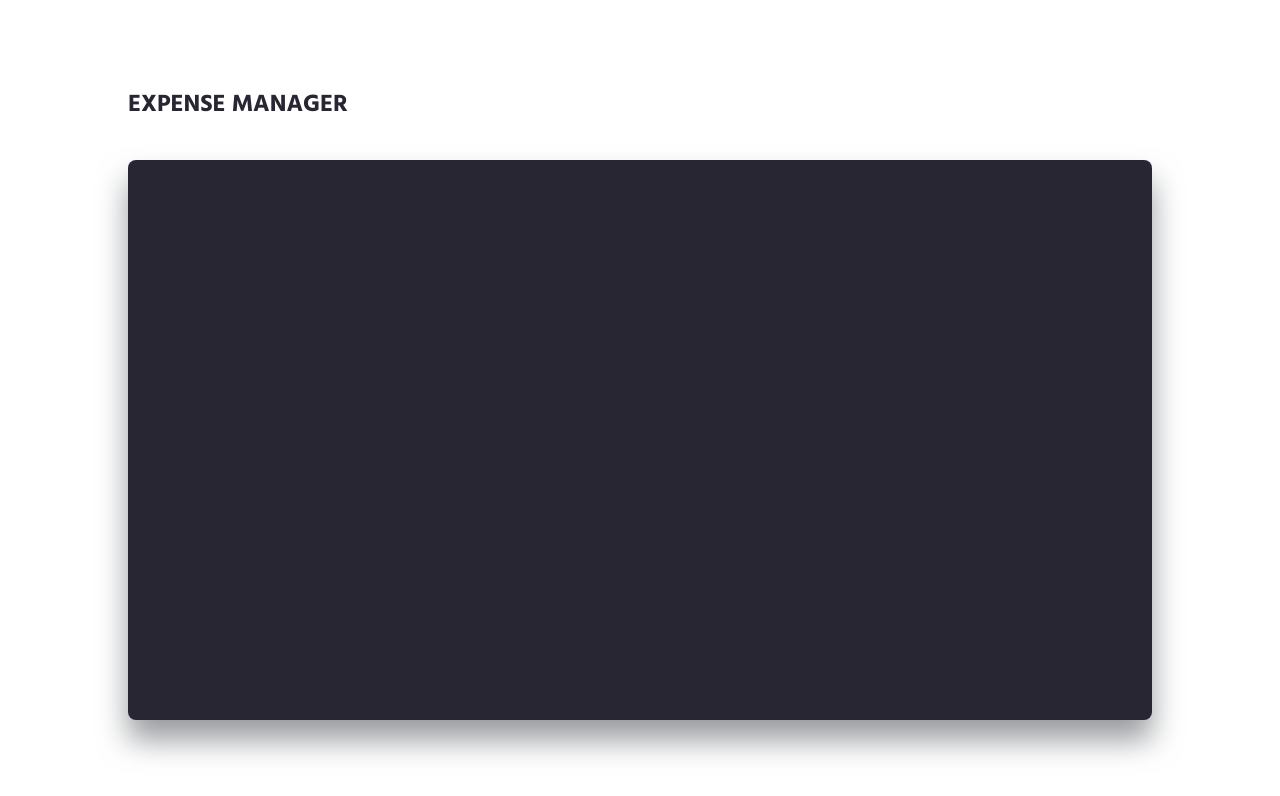
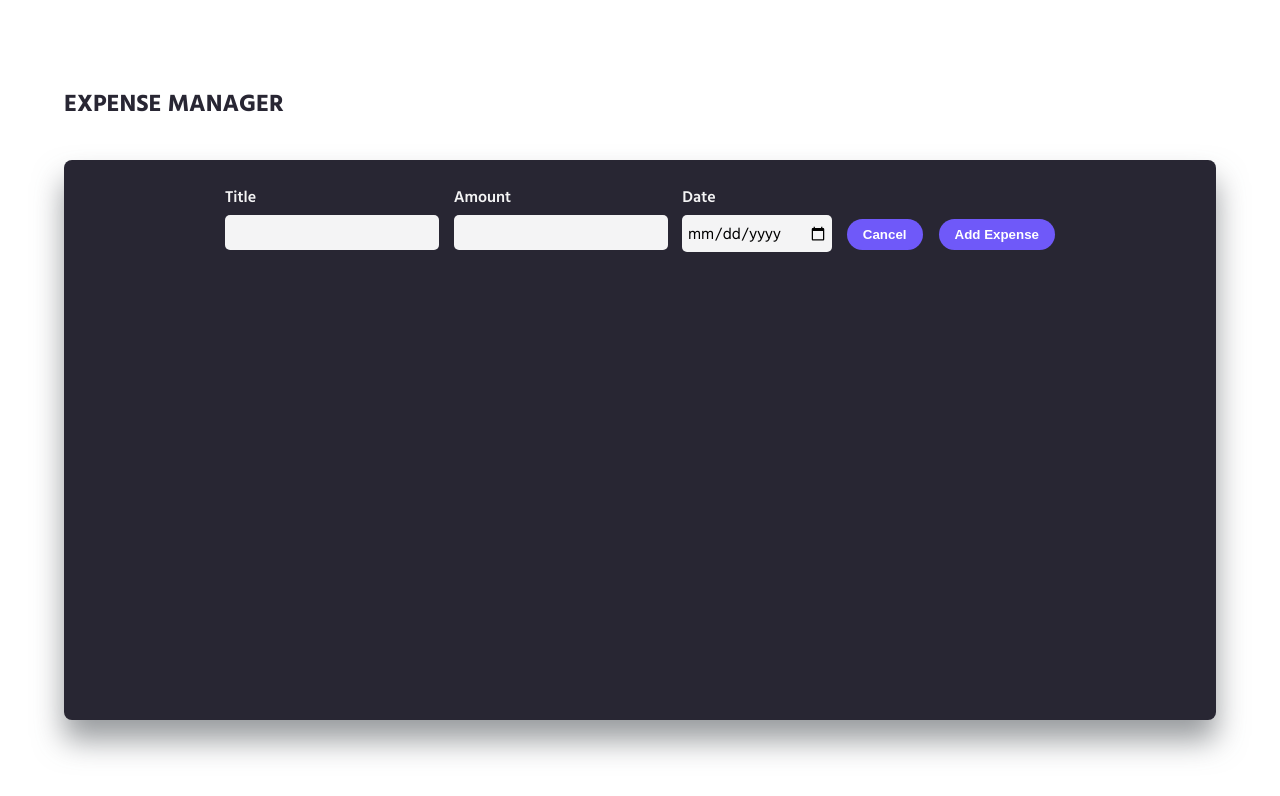
Before and after one commit to JWD-activity/Expense_manager, a React (Create React App) app: page / in a window 1280 px wide. Shown: the top 796 px of the page. Built offline with nearby package versions, Linux system fonts and the light colour scheme; the HTML template or start-up script is replaced by a standard one.

Commit message:
add form style

```diff
--- a/public/index.html
+++ b/public/index.html
@@ -31,7 +31,7 @@
       href="https://fonts.googleapis.com/css2?family=Hind+Siliguri:wght@400;600;700&display=swap"
       rel="stylesheet"
     />
-    <title>React App</title>
+    <title>Expense Manager App</title>
   </head>
   <body>
     <noscript>You need to enable JavaScript to run this app.</noscript>
--- a/src/App.css
+++ b/src/App.css
@@ -9,7 +9,7 @@
 .heading {
   position: absolute;
   top: 8%;
-  left: 10%;
+  left: 5%;
   text-transform: uppercase;
   top: 8%;
   color: #282633;
--- a/src/App.js
+++ b/src/App.js
@@ -1,12 +1,17 @@
 import './App.css';
+
+import React from 'react';
+import ExpenseForm from './Components/Expense/ExpenseForm';
 import Card from './UI/Card';
-import React from 'react';
 
 function App() {
   return (
     <main>
       <h2 className='heading'>Expense Manager</h2>
-      <Card />
+
+      <Card>
+        <ExpenseForm />
+      </Card>
     </main>
   );
 }
--- a/src/Components/Expense/ExpenseForm.css
+++ b/src/Components/Expense/ExpenseForm.css
@@ -0,0 +1,76 @@
+.container {
+  width: 100%;
+}
+.new-expense__controls {
+  display: flex;
+  flex-wrap: wrap;
+  padding: 1.5rem 0;
+  gap: 1.5rem;
+  justify-content: center;
+}
+
+.new-expense__control {
+  margin-bottom: 0.5rem;
+}
+
+.new-expense__control label {
+  font-weight: 600;
+  margin-bottom: 0.3rem;
+  display: block;
+  color: #f4f4f5;
+}
+
+.new-expense__control input {
+  background-color: #f4f4f5;
+  border-radius: 5px;
+  font: inherit;
+  padding: 0.3rem;
+  border: none;
+  width: 100%;
+}
+.new-expense__actions {
+  display: flex;
+  justify-content: center;
+  gap: 1rem;
+  align-items: center;
+}
+
+.new-expense__actions button {
+  padding: 0.5rem 1rem;
+  font-weight: 600;
+  border: none;
+  border-radius: 50px;
+  background-color: #6f59f9;
+  cursor: pointer;
+  color: #fff;
+  margin-top: 1.5rem;
+}
+
+.new-expense__actions button:hover {
+  background-color: #4e33fc;
+}
+
+@media only screen and (max-width: 660px) {
+  .new-expense__controls {
+    display: block;
+    width: 80vw;
+  }
+
+  .new-expense__control input {
+    width: 97%;
+  }
+}
+
+@media only screen and (max-width: 768px) {
+  .new-expense__controls {
+    width: 90vw;
+    margin: 0 auto;
+  }
+}
+
+@media only screen and (max-width: 990px) {
+  .new-expense__controls {
+    width: 85vw;
+    margin: 0 auto;
+  }
+}
--- a/src/Components/Expense/ExpenseForm.js
+++ b/src/Components/Expense/ExpenseForm.js
@@ -1,10 +1,31 @@
 import React from 'react';
 import './ExpenseForm.css';
-
 function ExpenseForm() {
   return (
-    <div>
-      <form></form>
+    <div className='container'>
+      <form className='form'>
+        <div className='new-expense__controls'>
+          <div className='new-expense__control'>
+            <label>Title</label>
+            <input type='text' />
+          </div>
+
+          <div className='new-expense__control'>
+            <label>Amount</label>
+            <input type='number' />
+          </div>
+
+          <div className='new-expense__control'>
+            <label>Date</label>
+            <input type='date' />
+          </div>
+
+          <div className='new-expense__actions'>
+            <button type='button'>Cancel</button>
+            <button type='submit'>Add Expense</button>
+          </div>
+        </div>
+      </form>
     </div>
   );
 }
--- a/src/UI/Card.css
+++ b/src/UI/Card.css
@@ -2,7 +2,7 @@
   background-color: #282633;
   box-shadow: 0px 20px 30px rgb(83 88 93 / 60%);
   border-radius: 0.5rem;
-  width: 80vw;
+  width: 90vw;
   height: 70vh;
   position: absolute;
   top: 55%;
@@ -13,7 +13,6 @@
 @media only screen and (max-width: 550px) {
   .card {
     top: 56%;
-    width: 95vw;
     height: 85vh;
     box-shadow: none;
   }
@@ -21,5 +20,6 @@
 
 @media only screen and (max-width: 768px) {
   .card {
+    width: 95vw;
   }
 }
--- a/src/UI/Card.js
+++ b/src/UI/Card.js
@@ -1,8 +1,8 @@
 import React from 'react';
 import './Card.css';
 
-function Card() {
-  return <div className='card'></div>;
+function Card(props) {
+  return <div className='card'>{props.children}</div>;
 }
 
 export default Card;
```
